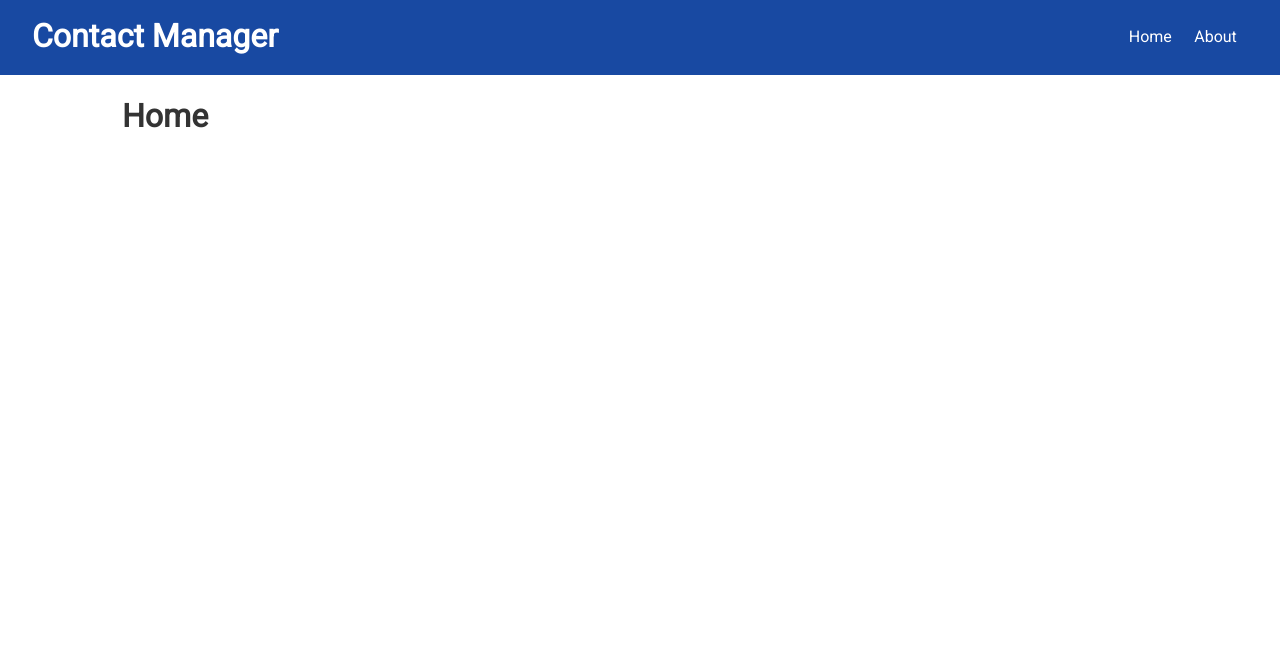
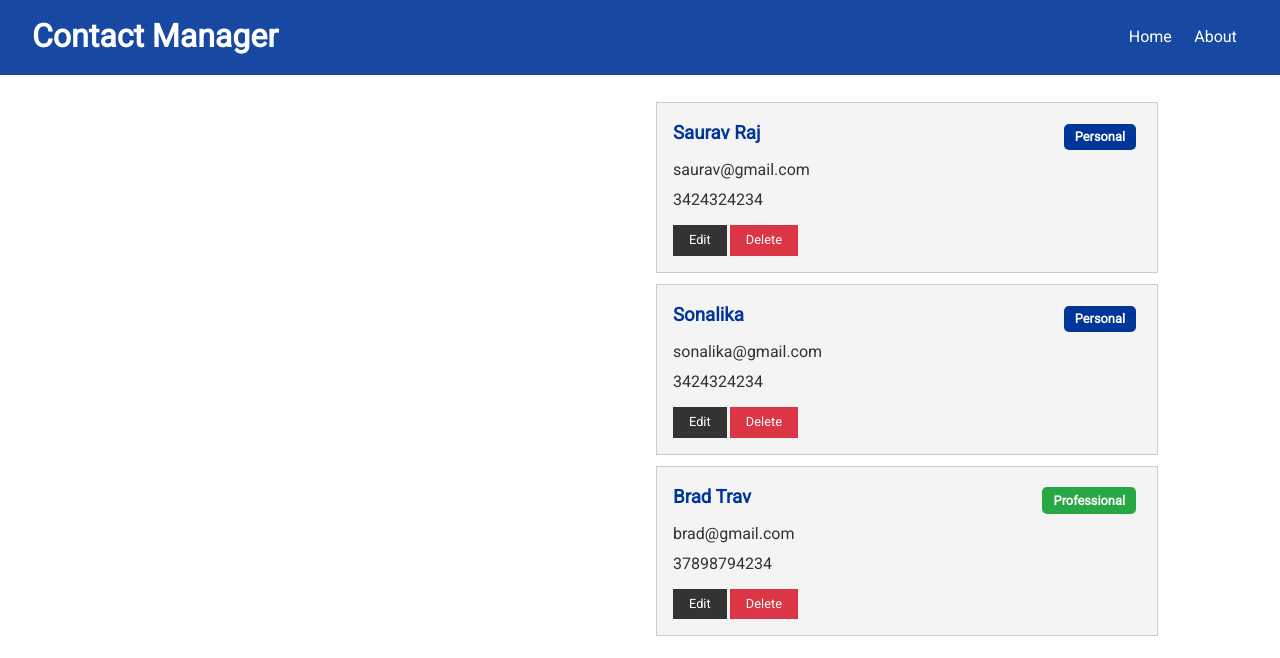
Before and after one commit to sauravrajleaf/Contact-Manager, a React (Create React App) app in the folder client/: page / in a window 1280 px wide. Shown: the top 658 px of the page. Built offline with nearby package versions, Linux system fonts and the light colour scheme.

Commit message:
Created Contacts and ContactItem components

```diff
--- /dev/null
+++ b/client/src/components/contact/ContactItem.js
@@ -0,0 +1,35 @@
+import React from "react";
+import PropTypes from "prop-types";
+
+const ContactItem = ({ contact }) => {
+  const { id, name, email, phone, type } = contact;
+  return (
+    <div className="card bg-light">
+      <h3 className="text-primary text-left">
+        {name}{" "}
+        <span
+          style={{ float: "right" }}
+          className={
+            "badge " +
+            (type === "professional" ? "badge-success" : "badge-primary")
+          }
+        >
+          {type.charAt(0).toUpperCase() + type.slice(1)}
+        </span>
+      </h3>
+      <ul className="list">
+        {email && <li>{email}</li>}
+        {phone && <li>{phone}</li>}
+      </ul>
+      <p>
+        <button className="btn btn-dark btn-sm">Edit</button>
+        <button className="btn btn-danger btn-sm">Delete</button>
+      </p>
+    </div>
+  );
+};
+
+ContactItem.propTypes = {
+  contact: PropTypes.object.isRequired,
+};
+export default ContactItem;
--- /dev/null
+++ b/client/src/components/contact/Contacts.js
@@ -0,0 +1,23 @@
+import React, { Fragment, useContext } from "react";
+
+import ContactItem from "./ContactItem";
+
+import ContactContext from "../../context/contact/contactContext";
+
+const Contacts = () => {
+  //NOW WE HAVE ACCESS TO ANY STATE OR METHODS OR ACTIONS ASSOCIATED WITH ContactContext
+  const contactContext = useContext(ContactContext);
+
+  //PULLING THE STATE DATA FROM ContactContex via destructring
+  const { contacts } = contactContext;
+
+  return (
+    <Fragment>
+      {contacts.map((contact) => (
+        <ContactItem contact={contact} key={contact.id} />
+      ))}
+    </Fragment>
+  );
+};
+
+export default Contacts;
--- a/client/src/components/pages/Home.js
+++ b/client/src/components/pages/Home.js
@@ -1,14 +1,16 @@
 import React from "react";
 
+import Contacts from "../contact/Contacts";
+
 const Home = () => {
-    return (
-        <div>
-            <h1>
-                Home
-            </h1>
-        </div>
-    )
-}
+  return (
+    <div className="grid-2">
+      <div>{/* {contact form} */}</div>
+      <div>
+        <Contacts />
+      </div>
+    </div>
+  );
+};
 
-
-export default Home ;
+export default Home;
```
